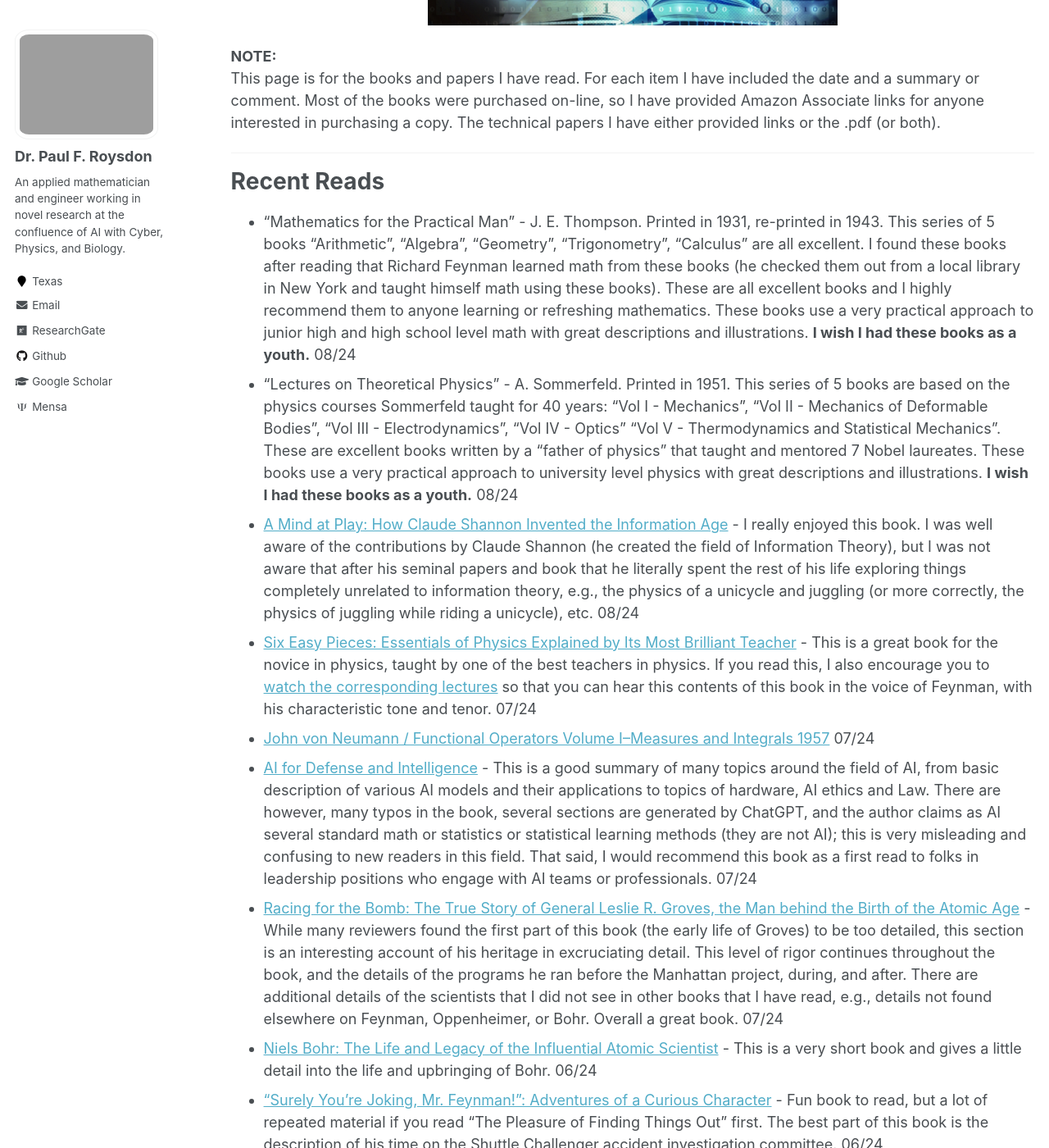
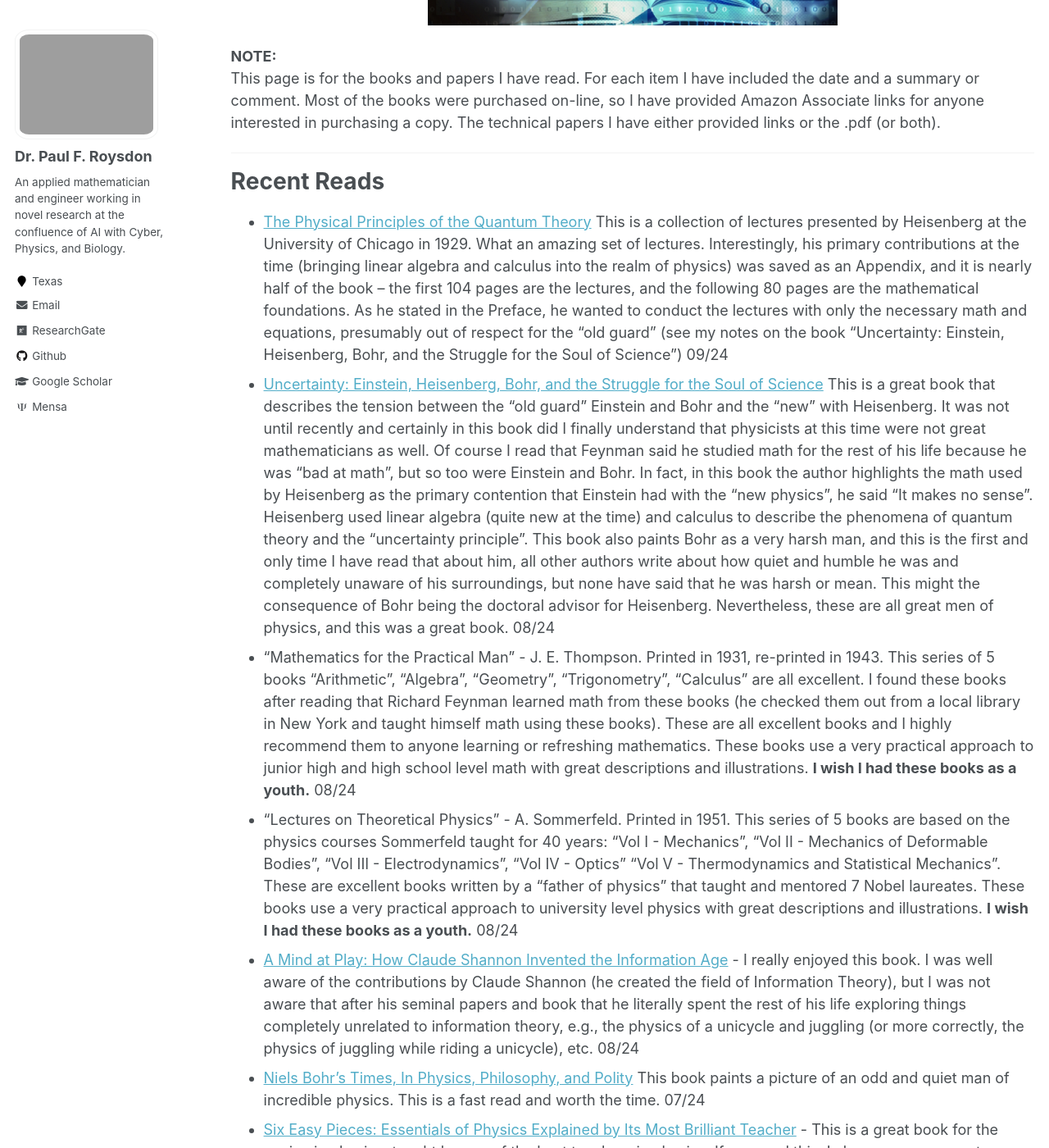
Before and after one commit to pfroysdon/pfroysdon.github.io, a Jekyll site: the page built from _pages/reading-rack.md, in a window 1280 px wide and 1400 px high, scrolled down 414 px. Shown: the whole window at 82% size. Built offline with Jekyll 4.4.1, drawn with Linux system fonts in a browser that asks for light colours; some web fonts are replaced; some of the changed text lies outside the part shown.

Commit message:
Update reading-rack.md

```diff
--- a/_pages/reading-rack.md
+++ b/_pages/reading-rack.md
@@ -18,9 +18,12 @@ This page is for the books and papers I have read.  For each item I have include
 -----------------------------------------------------------------------------------
 # Recent Reads
 
+- [The Physical Principles of the Quantum Theory](https://amzn.to/3Z124ct)  This is a collection of lectures presented by Heisenberg at the University of Chicago in 1929.  What an amazing set of lectures.  Interestingly, his primary contributions at the time (bringing linear algebra and calculus into the realm of physics) was saved as an Appendix, and it is nearly half of the book -- the first 104 pages are the lectures, and the following 80 pages are the mathematical foundations.  As he stated in the Preface, he wanted to conduct the lectures with only the necessary math and equations, presumably out of respect for the "old guard" (see my notes on the book "Uncertainty: Einstein, Heisenberg, Bohr, and the Struggle for the Soul of Science") 09/24
+- [Uncertainty: Einstein, Heisenberg, Bohr, and the Struggle for the Soul of Science](https://amzn.to/3lx3jCI)  This is a great book that describes the tension between the "old guard" Einstein and Bohr and the "new" with Heisenberg.  It was not until recently and certainly in this book did I finally understand that physicists at this time were not great mathematicians as well.  Of course I read that Feynman said he studied math for the rest of his life because he was "bad at math", but so too were Einstein and Bohr.  In fact, in this book the author highlights the math used by Heisenberg as the primary contention that Einstein had with the "new physics", he said "It makes no sense".  Heisenberg used linear algebra (quite new at the time) and calculus to describe the phenomena of quantum theory and the "uncertainty principle".  This book also paints Bohr as a very harsh man, and this is the first and only time I have read that about him, all other authors write about how quiet and humble he was and completely unaware of his surroundings, but none have said that he was harsh or mean.  This might the consequence of Bohr being the doctoral advisor for Heisenberg.  Nevertheless, these are all great men of physics, and this was a great book.  08/24
 - "Mathematics for the Practical Man" - J. E. Thompson.  Printed in 1931, re-printed in 1943. This series of 5 books "Arithmetic", "Algebra", "Geometry", "Trigonometry", "Calculus" are all excellent.  I found these books after reading that Richard Feynman learned math from these books (he checked them out from a local library in New York and taught himself math using these books).  These are all excellent books and I highly recommend them to anyone learning or refreshing mathematics. These books use a very practical approach to junior high and high school level math with great descriptions and illustrations. **I wish I had these books as a youth.** 08/24
 - "Lectures on Theoretical Physics" - A. Sommerfeld.  Printed in 1951. This series of 5 books are based on the physics courses Sommerfeld taught for 40 years: "Vol I - Mechanics", "Vol II - Mechanics of Deformable Bodies", "Vol III - Electrodynamics", "Vol IV - Optics" "Vol V - Thermodynamics and Statistical Mechanics".  These are excellent books written by a "father of physics" that taught and mentored 7 Nobel laureates. These books use a very practical approach to university level physics with great descriptions and illustrations. **I wish I had these books as a youth.** 08/24
 - [A Mind at Play: How Claude Shannon Invented the Information Age](https://amzn.to/3UMWqum) - I really enjoyed this book.  I was well aware of the contributions by Claude Shannon (he created the field of Information Theory), but I was not aware that after his seminal papers and book that he literally spent the rest of his life exploring things completely unrelated to information theory, e.g., the physics of a unicycle and juggling (or more correctly, the physics of juggling while riding a unicycle), etc. 08/24
+- [Niels Bohr's Times, In Physics, Philosophy, and Polity](https://amzn.to/42se2im)  This book paints a picture of an odd and quiet man of incredible physics.  This is a fast read and worth the time.  07/24
 - [Six Easy Pieces: Essentials of Physics Explained by Its Most Brilliant Teacher](https://amzn.to/4bHneTI) - This is a great book for the novice in physics, taught by one of the best teachers in physics.  If you read this, I also encourage you to [watch the corresponding lectures](https://www.feynmanlectures.caltech.edu/) so that you can hear this contents of this book in the voice of Feynman, with his characteristic tone and tenor. 07/24
 - [John von Neumann / Functional Operators Volume I--Measures and Integrals 1957](https://press.princeton.edu/books/paperback/9780691079660/functional-operators-am-21-volume-1) 07/24
 - [AI for Defense and Intelligence](https://amzn.to/4bIZKxa) - This is a good summary of many topics around the field of AI, from basic description of various AI models and their applications to topics of hardware, AI ethics and Law.  There are however, many typos in the book, several sections are generated by ChatGPT, and the author claims as AI several standard math or statistics or statistical learning methods (they are not AI); this is very misleading and confusing to new readers in this field.  That said, I would recommend this book as a first read to folks in leadership positions who engage with AI teams or professionals. 07/24
@@ -122,7 +122,7 @@ This page is for the books and papers I have read.  For each item I have include
 - [A History of Mathematical Notations](https://amzn.to/4042Dn7) this is a complete history of mathematical notation written by Professor Florian Cajori in 1923.  This is a fantastic book that I have only read chapters of.  Originally published as 2 volumes, to present day (100 years later), it is still the most comprehensive treatment of the origins of mathematical notation. 01/23
 - [How to Lie with Statistics](https://amzn.to/3OpWiz2) This book is a must read for everyone, just to understand how statistics are used to manipulate any narrative.  The ideas in book are both comical and concerning. 07/23
 - [Damned Lies and Statistics: Untangling Numbers from the Media, Politicians, and Activists](https://amzn.to/3O2jgLu) Like the previous book, this one is a must read for everyone, and the ideas are both comical and concerning. In fact, the author references the prior book as a good starting point.  The first 3 pages alone should captivate and concern any reader.  In many places I checked the math, I even wrote Matlab simulations to verify the results, and alarmingly the author is correct. For example "the number of child gun deaths have doubled since 1950" the original quote, versus the often (mis)quoted by the media "the number of gun child deaths have doubled each year since 1950".  Given the second quote, here is the math: define deaths(i=1950)=1, for i=1951:1995, let deaths(i) = deaths(i-1)x2, then deaths(i=1995)= 3.5 e+13. That is 3.5 trillion child deaths in the year 1995 alone (not cumulative since 1950, read the quote)!  Do you see how a mis-quote is not only misleading but simply impossible?! 07/23
-- [Theory of Games and Economic Behavior - von Neumann](https://amzn.to/3w3ZR7D) This is a challenging book, and it is hard to imagine that Von Neumann wrote the first 600 pages in just a few days.  **There is an easter egg in section 8.3.1 on set theory!**  Read [this biography](https://amzn.to/3wcsT4H) to find out more. 10/23
+- [Theory of Games and Economic Behavior - von Neumann](https://amzn.to/3w3ZR7D) This is a challenging book, and it is hard to imagine that Von Neumann wrote the first 600 pages in just a few days.  **There is an Easter egg in section 8.3.1 on set theory!**  Read [this biography](https://amzn.to/3wcsT4H) to find out more. 10/23
 
 
 Dover books: these are re-prints of great books that I read during my PhD studies.
@@ -354,7 +354,7 @@ Most of the ML literature I have read is contained in technical papers, which I
 - [A Guide to Complicated Watches](https://amzn.to/3ZsjJLW) 08/23
 - [The Mechanics of Mechanical Watches and Clocks](https://amzn.to/3PIU2nc) 08/23
 - [Watchmaking - George Daniels](https://amzn.to/3na44C9) The best book to get you started in watchmaking. 09/19
-- [The Watchmakers' Staking Tool - K&D Co.](https://amzn.to/3FGFIq7) Ver useful to undersatnd the staking tool and its applications. 12/19
+- [The Watchmakers' Staking Tool - K&D Co.](https://amzn.to/3FGFIq7) Ver useful to understand the staking tool and its applications. 12/19
 - [Bench Practices for Watch Repairers - Fried](https://amzn.to/42w2IBF) 12/19
 - [2,100 Victorian Monograms (Lettering, Calligraphy, Typography)](https://amzn.to/3JWUpYn) A great reference for artistic design that is nearly a lost art. 12/19
 - [5000 Decorative Monograms for Artists and Craftspeople](https://amzn.to/3nbo5s0) A great reference for artistic design that is nearly a lost art. 12/19
```
Also changed, not shown: other parts of _pages/reading-rack.md (+9 -12 lines).
